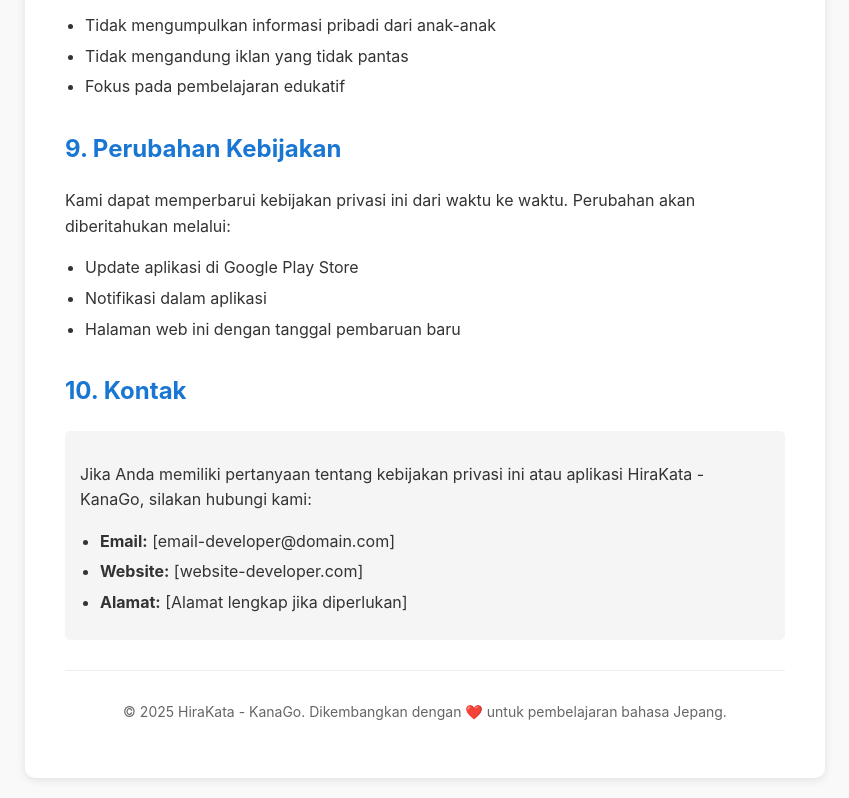
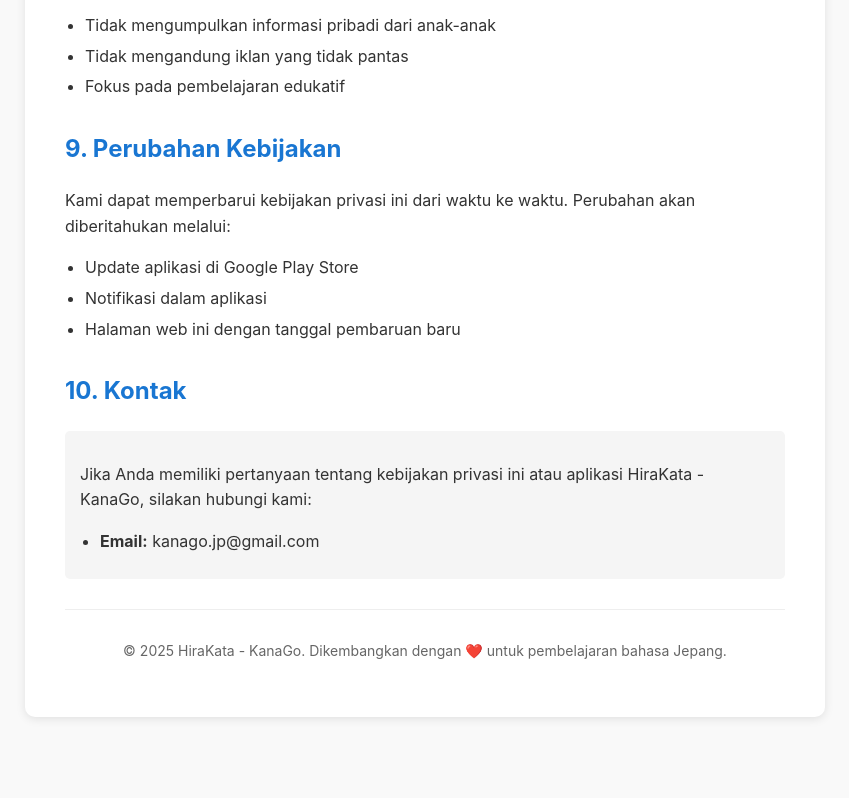
Before and after one commit to HyperModularTechnology/hirakata-privacy, a plain HTML site: page index.html in a window 1280 px wide. Shown: the part 2071-2869 px from the top of the page, without its empty margins (215-1064 px from the left). After the commit the page ends 2808 px from the top, so only its background shows below. Drawn offline with Linux system fonts and the light colour scheme.

Commit message:
Update index.html

```diff
--- a/index.html
+++ b/index.html
@@ -147,9 +147,7 @@
         <div class="contact-info">
             <p>Jika Anda memiliki pertanyaan tentang kebijakan privasi ini atau aplikasi HiraKata - KanaGo, silakan hubungi kami:</p>
             <ul>
-                <li><strong>Email:</strong> [email-developer@domain.com]</li>
-                <li><strong>Website:</strong> [website-developer.com]</li>
-                <li><strong>Alamat:</strong> [Alamat lengkap jika diperlukan]</li>
+                <li><strong>Email:</strong> kanago.jp@gmail.com</li>
             </ul>
         </div>
 
```
